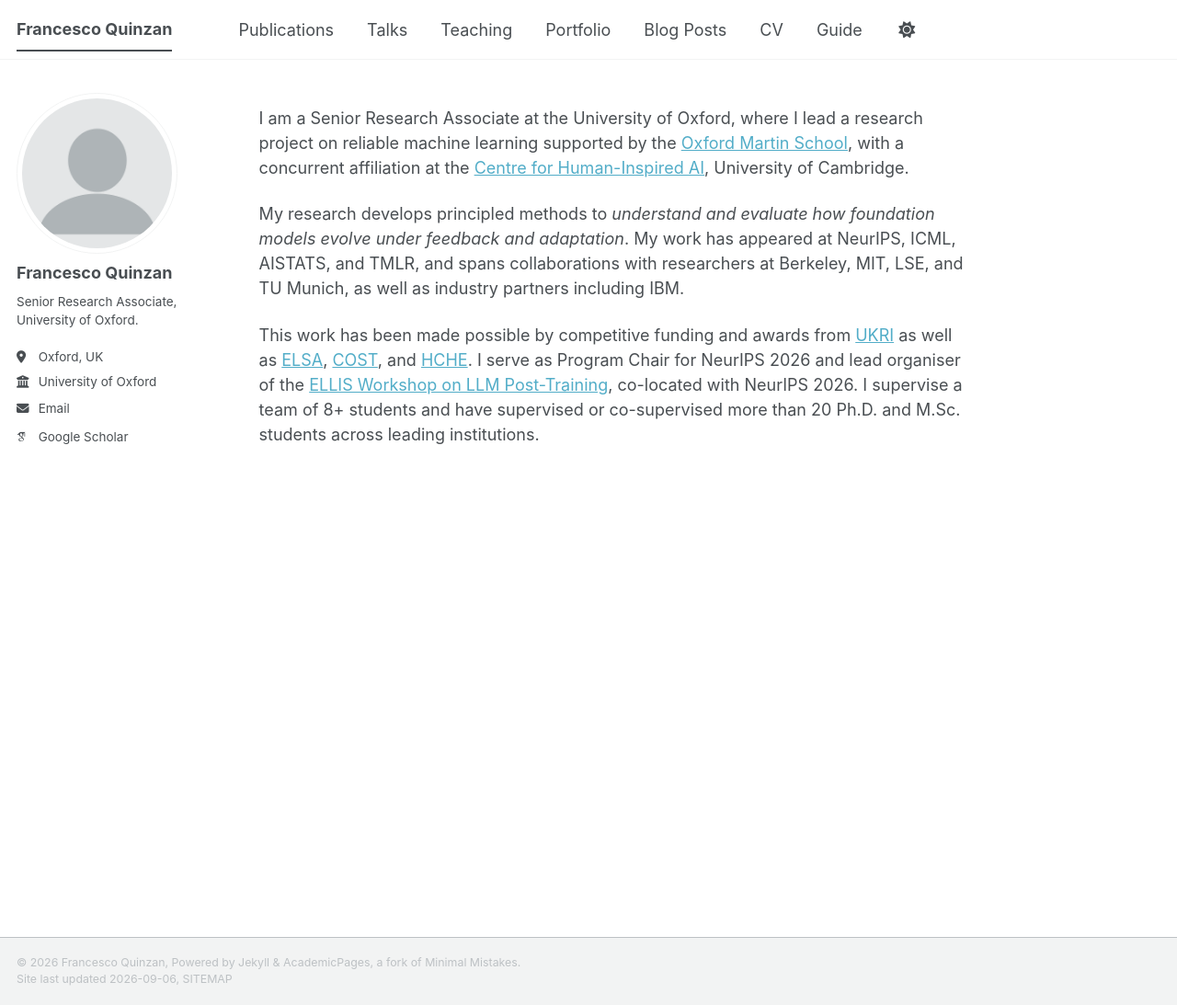
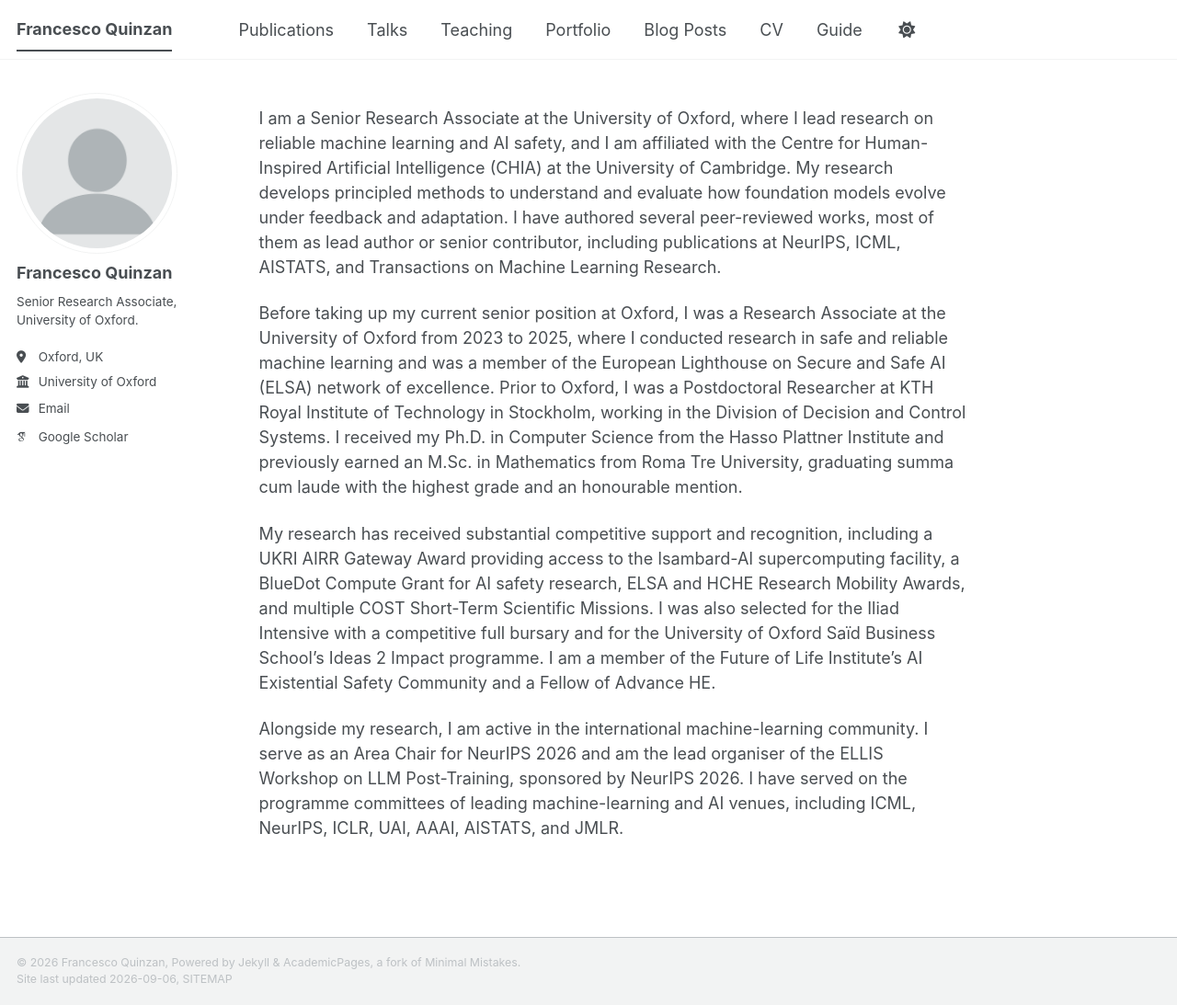
Before and after one commit to francescoQuinzan/francescoQuinzan.github.io, a Jekyll site: the page built from _pages/about.md, in a window 1280 px wide and 1093 px high. Shown: the whole window at 92% size. Built offline with Jekyll 4.4.1, drawn with Linux system fonts in a browser that asks for light colours; some web fonts are replaced; a script bundle is joined from its source files by our own code; library files that are not in the unit come from our copies.

Commit message:
Update about.md

```diff
--- a/_pages/about.md
+++ b/_pages/about.md
@@ -7,8 +7,10 @@ redirect_from:
   - /about.html
 ---
 
-I am a Senior Research Associate at the University of Oxford, where I lead a research project on reliable machine learning supported by the [Oxford Martin School](https://www.oxfordmartin.ox.ac.uk/), with a concurrent affiliation at the [Centre for Human-Inspired AI](https://www.chia.cam.ac.uk/), University of Cambridge.
+I am a Senior Research Associate at the University of Oxford, where I lead research on reliable machine learning and AI safety, and I am affiliated with the Centre for Human-Inspired Artificial Intelligence (CHIA) at the University of Cambridge. My research develops principled methods to understand and evaluate how foundation models evolve under feedback and adaptation. I have authored several peer-reviewed works, most of them as lead author or senior contributor, including publications at NeurIPS, ICML, AISTATS, and Transactions on Machine Learning Research.
 
-My research develops principled methods to *understand and evaluate how foundation models evolve under feedback and adaptation*. My work has appeared at NeurIPS, ICML, AISTATS, and TMLR, and spans collaborations with researchers at Berkeley, MIT, LSE, and TU Munich, as well as industry partners including IBM.
+Before taking up my current senior position at Oxford, I was a Research Associate at the University of Oxford from 2023 to 2025, where I conducted research in safe and reliable machine learning and was a member of the European Lighthouse on Secure and Safe AI (ELSA) network of excellence. Prior to Oxford, I was a Postdoctoral Researcher at KTH Royal Institute of Technology in Stockholm, working in the Division of Decision and Control Systems. I received my Ph.D. in Computer Science from the Hasso Plattner Institute and previously earned an M.Sc. in Mathematics from Roma Tre University, graduating summa cum laude with the highest grade and an honourable mention.
 
-This work has been made possible by competitive funding and awards from [UKRI](https://www.ukri.org/) as well as [ELSA](https://elsa-ai.eu/), [COST](https://www.cost.eu/), and [HCHE](https://www.hche.uni-hamburg.de/). I serve as Program Chair for NeurIPS 2026 and lead organiser of the [ELLIS Workshop on LLM Post-Training](https://jdixon-2.github.io/WorkshopSite/), co-located with NeurIPS 2026. I supervise a team of 8+ students and have supervised or co-supervised more than 20 Ph.D. and M.Sc. students across leading institutions.
+My research has received substantial competitive support and recognition, including a UKRI AIRR Gateway Award providing access to the Isambard-AI supercomputing facility, a BlueDot Compute Grant for AI safety research, ELSA and HCHE Research Mobility Awards, and multiple COST Short-Term Scientific Missions. I was also selected for the Iliad Intensive with a competitive full bursary and for the University of Oxford Saïd Business School’s Ideas 2 Impact programme. I am a member of the Future of Life Institute’s AI Existential Safety Community and a Fellow of Advance HE.
+
+Alongside my research, I am active in the international machine-learning community. I serve as an Area Chair for NeurIPS 2026 and am the lead organiser of the ELLIS Workshop on LLM Post-Training, sponsored by NeurIPS 2026. I have served on the programme committees of leading machine-learning and AI venues, including ICML, NeurIPS, ICLR, UAI, AAAI, AISTATS, and JMLR.
```
